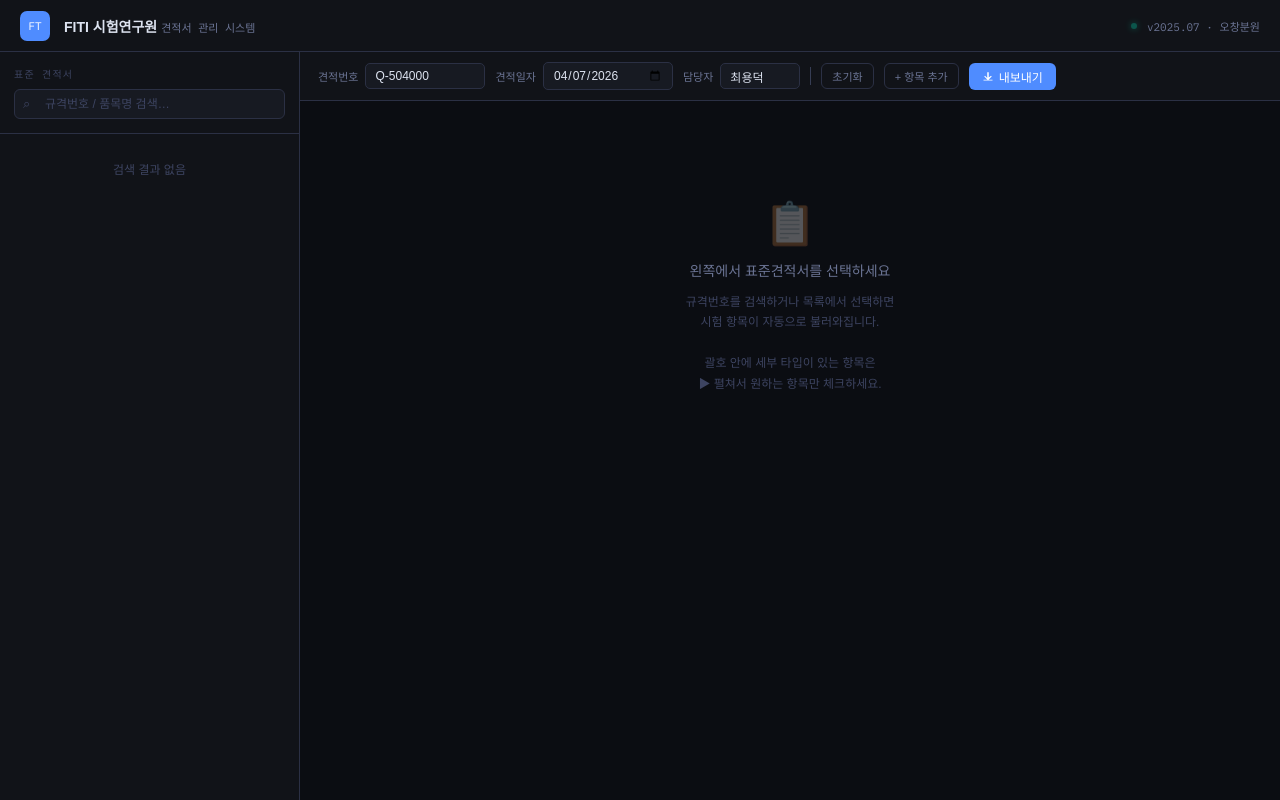
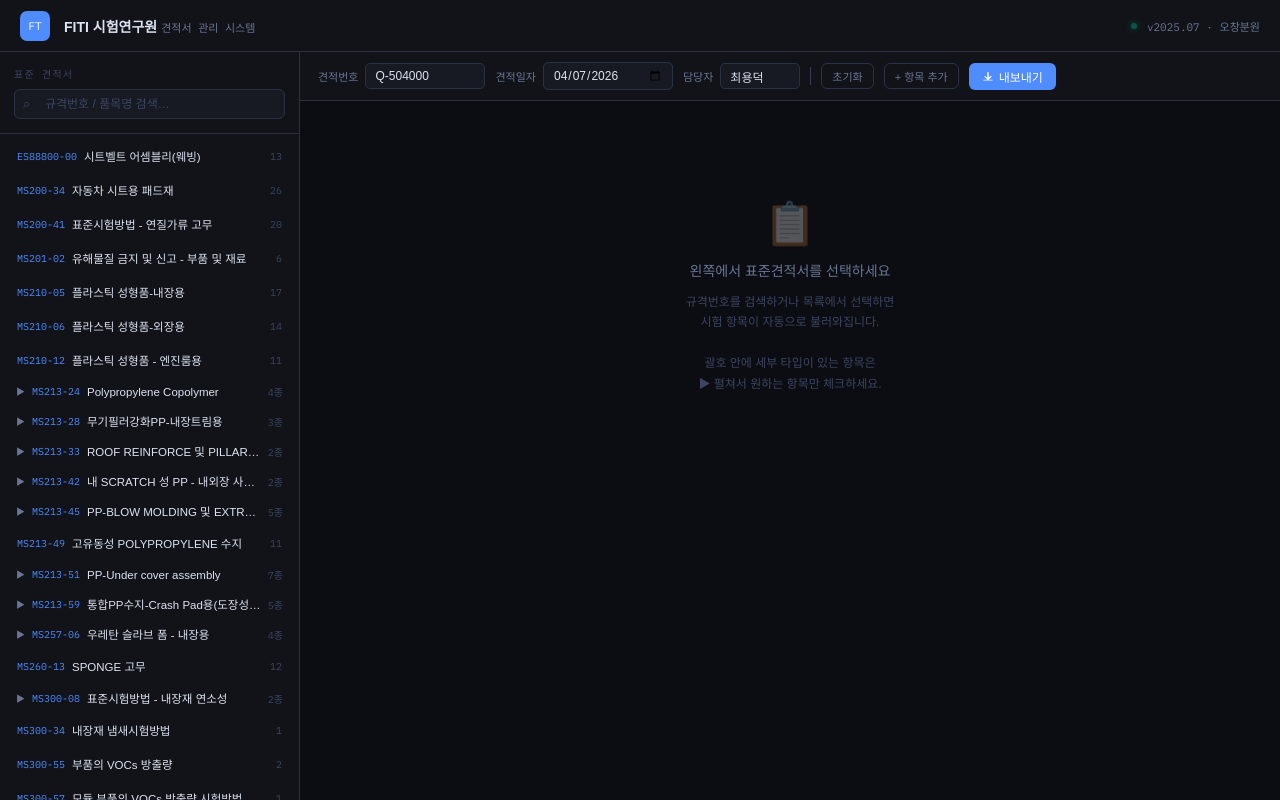
Before and after one commit to Choiyongduk/quotation, a plain HTML site: page index.html in a window 1280 px wide. Drawn offline with nearby package versions, Linux system fonts and the light colour scheme; a web font is replaced by a local one.

Commit message:
Add files via upload

```diff
--- a/index.html
+++ b/index.html
@@ -6,6 +6,7 @@
 <title>FITI 견적서 관리 시스템</title>
 <link href="https://fonts.googleapis.com/css2?family=IBM+Plex+Sans+KR:wght@300;400;500;600&family=IBM+Plex+Mono:wght@400;500&display=swap" rel="stylesheet">
 <script src="https://cdnjs.cloudflare.com/ajax/libs/jszip/3.10.1/jszip.min.js"></script>
+<script src="templates.js"></script>
 <style>
 :root{
   --bg:#0b0d12;--s1:#111318;--s2:#171a22;--s3:#1e222d;--s4:#252a38;
```
